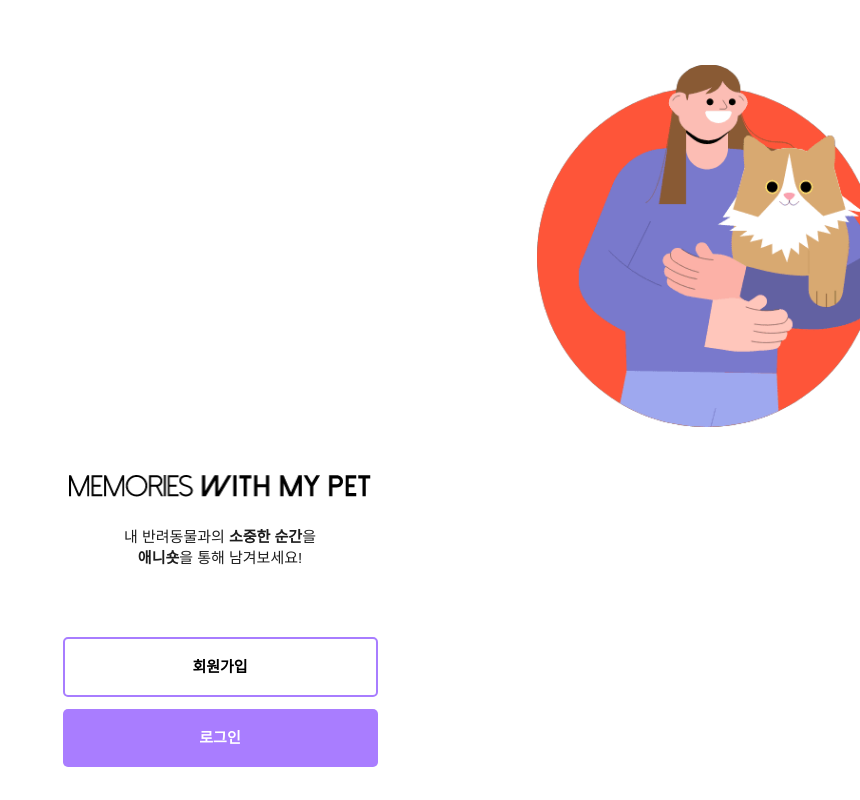
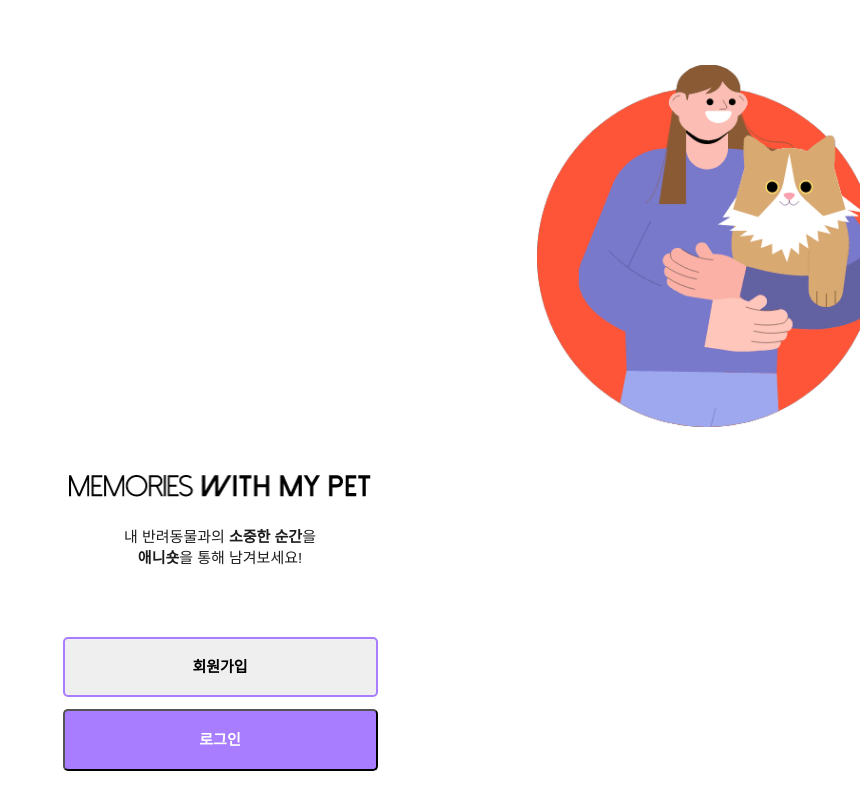
Before and after one commit to AniShorts/fe_anishorts, a React (Create React App) app: page / in a window 1280 px wide. Shown: the whole page, without its empty margins (420-1280 px from the left). Built offline with nearby package versions, Linux system fonts and the light colour scheme; no server answers.

Commit message:
Feat : 버튼 nav 기능 추가

```diff
--- a/src/component/Login/Btn.tsx
+++ b/src/component/Login/Btn.tsx
@@ -1,22 +1,25 @@
 import React from 'react';
 import className from "classnames/bind";
 import styles from './Btn.module.scss';
+import { useNavigate } from 'react-router-dom';
 
 type IProps = {
   title: string;
+  nav: string;
 };
 
 const Btn = (props: IProps) => {
   const cx = className.bind(styles);
+  const navigate = useNavigate();
 
   return (
     <>
       {
         props.title === "로그인" ?
-          <div className={cx("purpleBtn")}>{props.title}
-          </div> :
-           <div className={cx("whiteBtn")}>{props.title}
-           </div>
+          <button onClick={()=> navigate(`/${props.nav}`)} className={cx("purpleBtn")}>{props.title}
+          </button> :
+           <button type='button' onClick={()=> navigate(`/${props.nav}`)} className={cx("whiteBtn")}>{props.title}
+           </button>
       }
     </>
   )
```
